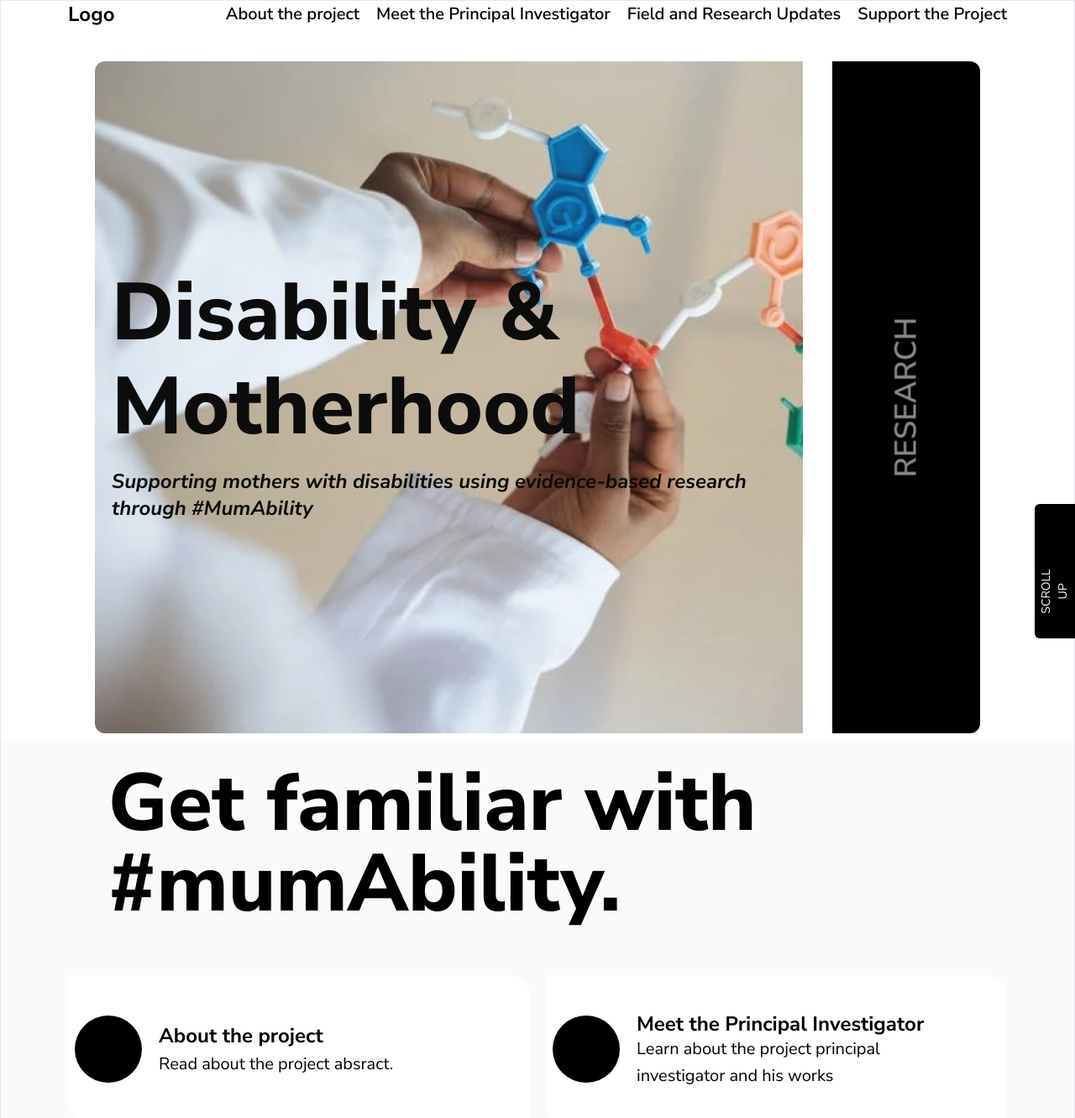
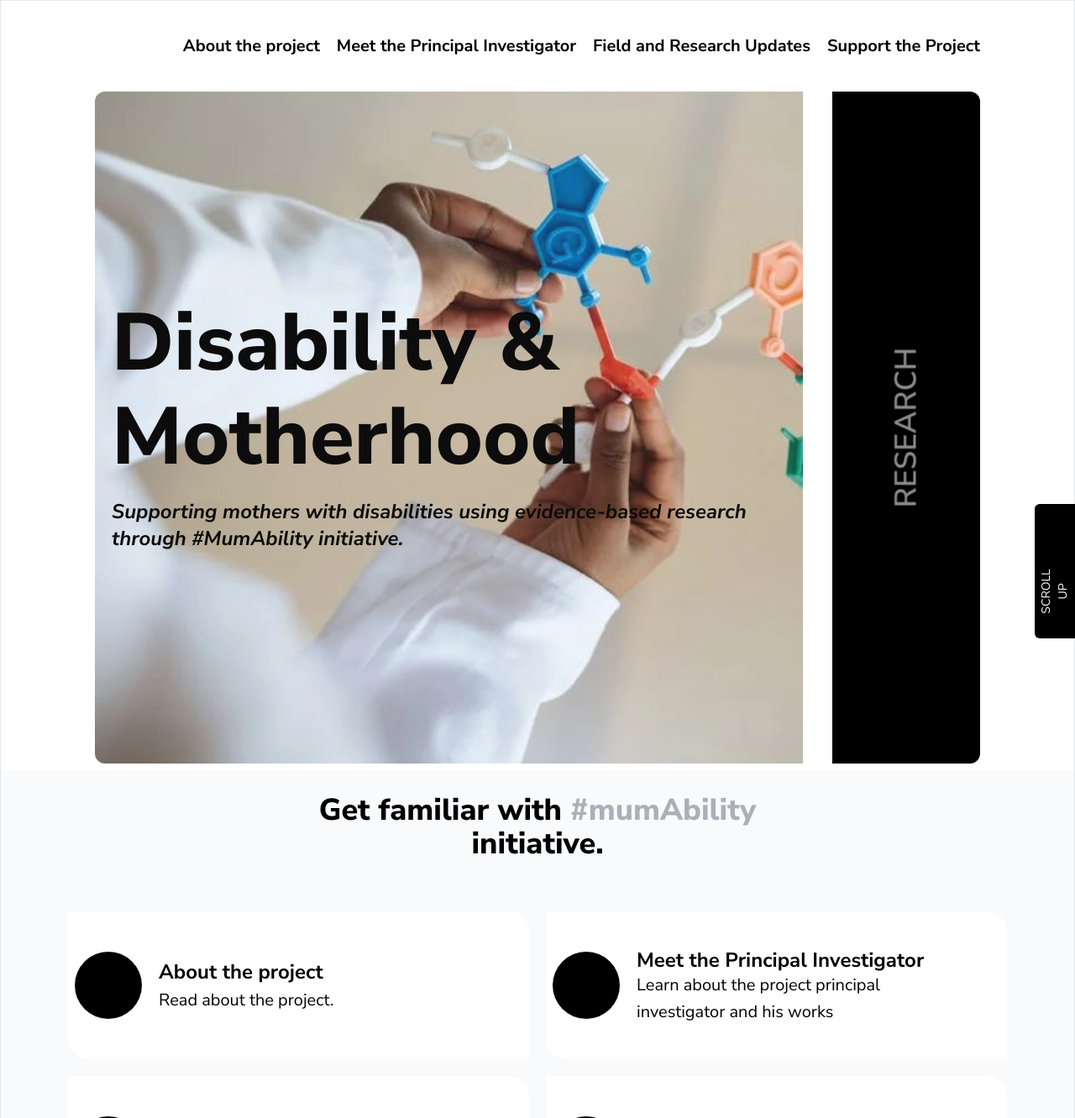
Before and after one commit to Cosmosvybes/disability_and_motherhood, a React (Vite) app: page / in a window 1280 px wide. Shown: the top 1331 px of the page at 84% size. Built offline with nearby package versions, Linux system fonts and the light colour scheme; some icons are missing.

Commit message:
save changes

```diff
--- a/src/Components/Pages/Landing/Components/ButtomExtras.tsx
+++ b/src/Components/Pages/Landing/Components/ButtomExtras.tsx
@@ -6,8 +6,9 @@ const ButtomExtras = () => {
       <div className="relative flex  max-md:flex-col justify-between items-center max-sm:flex-col max-md:px-10  py-5  h-auto px-20 max-sm:px-2 ">
         <div className="relatives px-5  h-96 max-sm:h-auto w-full justify-between items-center  flex  rounded-none max-sm:rounded-tr-xl max-sm:rounded-tl-xl  ">
           <h1 className="text-center text-black max-sm:text-4xl max-md:text-4xl max-sm:py-2 text-8xl font-extrabold">
-            With adequate access and utilisation, every mother with disability{" "}
-            <span className="text-gray-400"> stand a chance. </span>{" "}
+            With adequate access and utilisation to required maternity services,
+            every mother with disability{" "}
+            <span className="text-gray-400"> stands a chance. </span>{" "}
           </h1>
           {/* </h1> */}
         </div>
--- a/src/Components/Pages/Landing/Components/Card.tsx
+++ b/src/Components/Pages/Landing/Components/Card.tsx
@@ -9,7 +9,7 @@ const Card = ({ image }: { image: any }) => {
           style={{
             backgroundImage: `url(${image})`,
             backgroundRepeat: "no-repeat",
-            backgroundSize: "cover",
+            backgroundSize: "contain",
           }}
         ></div>
 
--- a/src/Components/Pages/Landing/Components/MeetPrincipal.tsx
+++ b/src/Components/Pages/Landing/Components/MeetPrincipal.tsx
@@ -1,3 +1,4 @@
+import { Linkedln, Twitter } from "react-huge-icons/bulk";
 import image from "../../../../assets/bola.jpg";
 const MeetPrincipal = () => {
   return (
@@ -14,7 +15,9 @@ const MeetPrincipal = () => {
               backgroundRepeat: "no-repeat",
               backgroundSize: "cover",
             }}
-          ></div>
+          >
+            {/*  */}
+          </div>
         </div>
 
         <div className="relative w-3/4 max-md:w-5/6   max-sm:w-full flex flex-col gap-2  max-sm:gap-1 justify-center items-center">
@@ -30,8 +33,10 @@ const MeetPrincipal = () => {
         </div>
       </div>
 
-      <div className="relative w-full  h-auto flex justify-end px-20
-      max-md:px-10   max-sm:px-2">
+      <div
+        className="relative w-full  h-auto flex justify-end px-20
+      max-md:px-10   max-sm:px-2"
+      >
         <div className="relative w-5/6 max-md:px-5 max-md:w-6/7 max-md:mb-5  py-0 flex justify-end px-10 max-sm:px-2 max-sm:py-5   max-sm:w-full ">
           <div className="relative w-3/4  max-md:w-full max-sm:w-full max-md:px-3 max-md:py-2  px-5 py-5 max-sm:px-3 bg-white max-sm:bg-gray-50 rounded-xl flex flex-col gap-5 max-sm:gap-4 h-auto">
             <p className="text-black max-sm:text-sm text-sm font-bold">
--- a/src/Components/Pages/Landing/Components/SupportSection.tsx
+++ b/src/Components/Pages/Landing/Components/SupportSection.tsx
@@ -5,7 +5,7 @@ import "swiper/css/pagination";
 // import image from "../../../../assets/Mother.webp";
 import { Pagination, Parallax } from "swiper/modules";
 import { ArrowRight } from "react-huge-icons/solid";
-import cardImage from "../../../../assets/wheelchair.webp";
+import cardImage from "../../../../assets/mother.jpg";
 
 const SupportSection = () => {
   return (
@@ -16,7 +16,7 @@ const SupportSection = () => {
       >
         <div className="relative flex justify-between items-center">
           <h1 className="text-left text-5xl max-md:text-2xl max-sm:text-xl font-bold">
-            Fields and Research Updates
+            Field and Research Updates
           </h1>{" "}
           <ArrowRight className="text-4xl max-sm:2xl" />{" "}
         </div>
--- a/src/Components/Pages/Landing/Components/Testimonial.tsx
+++ b/src/Components/Pages/Landing/Components/Testimonial.tsx
@@ -24,7 +24,7 @@ const Testimonial = ({
             }}
           >
             {" "}
-            <Reward className="text-2xl absolute bottom-0 -right-5 text-yellow-600 " />{" "}
+            <Reward className="text-2xl absolute bottom-0 -right-5 text-gray-500" />{" "}
           </div>
         </div>
         <div className="relative w-full  h-auto  py-5 mt-3 px-3 ">
--- a/src/Components/Pages/Landing/Components/WelcomeSection.tsx
+++ b/src/Components/Pages/Landing/Components/WelcomeSection.tsx
@@ -16,7 +16,7 @@ const WelcomeSection = () => {
         <OnlineLearning className="text-4xl max-sm:text-2xl text-white animate-pulse" />
       ),
       title: "About the project",
-      description: "Read about the project absract.",
+      description: "Read about the project.",
     },
     {
       id: 2,
@@ -47,10 +47,10 @@ const WelcomeSection = () => {
 
   return (
     <>
-      <div className="relative max-sm:mt-4 bg-gray-50  flex justify-center   py-5  items-center h-auto flex-col">
-        <div className="relative w-4/5 py-2 max-sm:py-0 max-sm:w-full ">
-          <h1 className="text-left text-black max-sm:text-center  max-sm:text-4xl max-md:text-3xl max-sm:py-2 text-8xl font-extrabold">
-            Get familiar with #mumAbility.
+      <div className="relative max-sm:mt-4 bg-gray-50  flex justify-start   py-5  items-center h-auto flex-col">
+        <div className="relative w-1/2 py-2 max-sm:py-0 max-sm:w-full ">
+          <h1 className="text-center text-black max-sm:text-center  max-sm:text-4xl max-md:text-3xl max-sm:py-2 text-4xl font-extrabold">
+            Get familiar with <span className="text-gray-500 animate-pulse"> #mumAbility </span> initiative.
           </h1>
         </div>
         <div className="relative w-full px-20 max-sm:px-0 mt-10 max-md:px-5  max-sm:w-full">
--- a/src/Components/Pages/Landing/Landing.tsx
+++ b/src/Components/Pages/Landing/Landing.tsx
@@ -26,7 +26,7 @@ const Landing = () => {
           <p className="text-white -rotate-90 text-sm font-normal">SCROLL UP</p>{" "}
           <ArrowDropUp className="inline text-red-600 -ml-3 text-2xl animate-bounce duration-50" />
         </button>
-        <div className="relative  max-sm:gap-0.5 mb-2  mt-10 h-screen max-sm:h-96 max-md:h-1/2 max-md:px-0 flex justify-between items-center  px-28 max-sm:px-0">
+        <div className="relative  max-sm:gap-0.5 mb-2  h-screen max-sm:h-96 max-md:h-1/2 max-md:px-0 flex justify-between items-center  px-28 max-sm:px-0">
           <div
             className="relative max-md:w-full rounded-br-none rounded-tr-none flex justify-start px-5 max-sm:px-2 max-md:px-3 -z-10 max-sm:w-5/6  opacity-95  rounded-xl max-sm:rounded-none items-center h-full  w-4/5"
             style={{
@@ -46,7 +46,7 @@ const Landing = () => {
               <div className="relative">
                 <p className="text-2xl text-black max-sm:text-xl font-bold italic mt-2">
                   Supporting mothers with disabilities using evidence-based
-                  research through #MumAbility
+                  research through #MumAbility initiative.
                 </p>
               </div>
             </div>
--- a/src/Components/Tools/Nav/Navbar.tsx
+++ b/src/Components/Tools/Nav/Navbar.tsx
@@ -12,8 +12,7 @@ const Navbar = () => {
   const [toggle, setToggle] = useState(false);
   return (
     <>
-      <div className="relative flex px-20 max-sm:px-2 max-md:px-4 justify-between items-center">
-
+      <div className="relative flex px-28 py-10 max-sm:px-2 max-md:px-4 justify-end items-center">
         <div
           className="absolute bg-gray-50 flex justify-center items-center flex-col  transition duration-500  left-0 w-full"
           style={{
@@ -21,7 +20,7 @@ const Navbar = () => {
             transition: "0.5s ease-out",
           }}
         >
-          <div className=" z-10 absolute bottom-0  px-5 py-5 left-0  flex-col  justify-evenly flex gap-5">
+          <div className=" z-10 absolute bottom-0   px-5 py-5 left-0  flex-col  justify-evenly flex gap-5">
             {menu.map((_, i) => (
               <Link
                 onClick={() => setToggle(!toggle)}
@@ -30,15 +29,14 @@ const Navbar = () => {
                 style={{ visibility: !toggle ? "hidden" : "visible" }}
                 to={_.title}
                 key={i}
-                className="text-black font-semibold max-sm:flex max-md:flex  text-sm cursor-pointer"
+                className="text-black hover:bg-gray-400 transition duration-500 font-bold max-sm:flex max-md:flex  text-sm cursor-pointer"
               >
                 {_.title}
               </Link>
             ))}
           </div>
-
         </div>
-        <h1 className="text-2xl font-bold text-black">Logo </h1>
+        {/* <h1 className="text-2xl font-bold text-black">Logo </h1> */}
 
         <div className="relative max-sm:hidden max-md:hidden   justify-evenly flex gap-5">
           {menu.map((_, i) => (
@@ -47,7 +45,7 @@ const Navbar = () => {
               smooth
               to={_.title}
               key={i}
-              className="text-black cursor-pointer font-semibold text-xl"
+              className="text-black hover:text-gray-400 transition duration-50 cursor-pointer font-bold text-xl"
             >
               {_.title}
             </Link>
```
